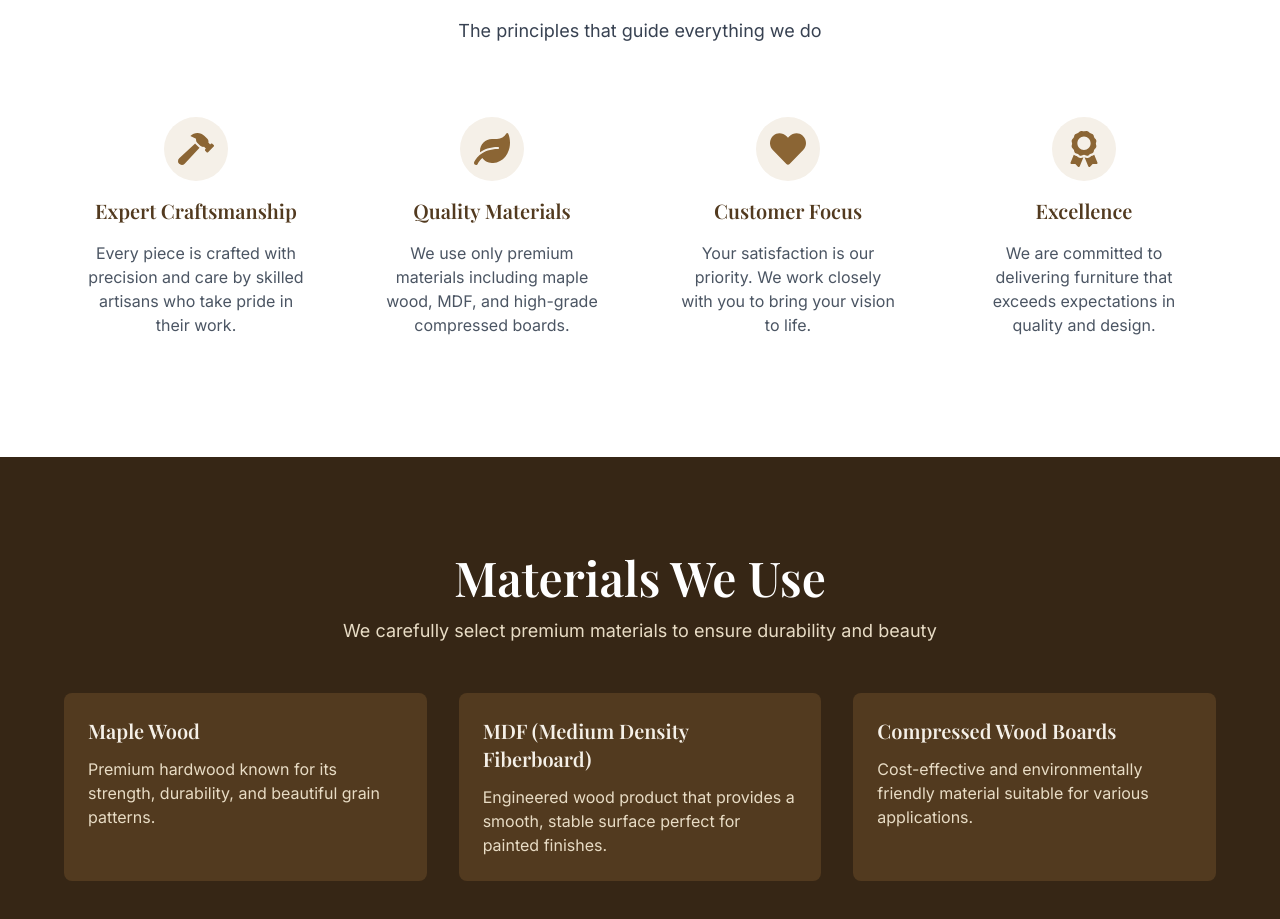
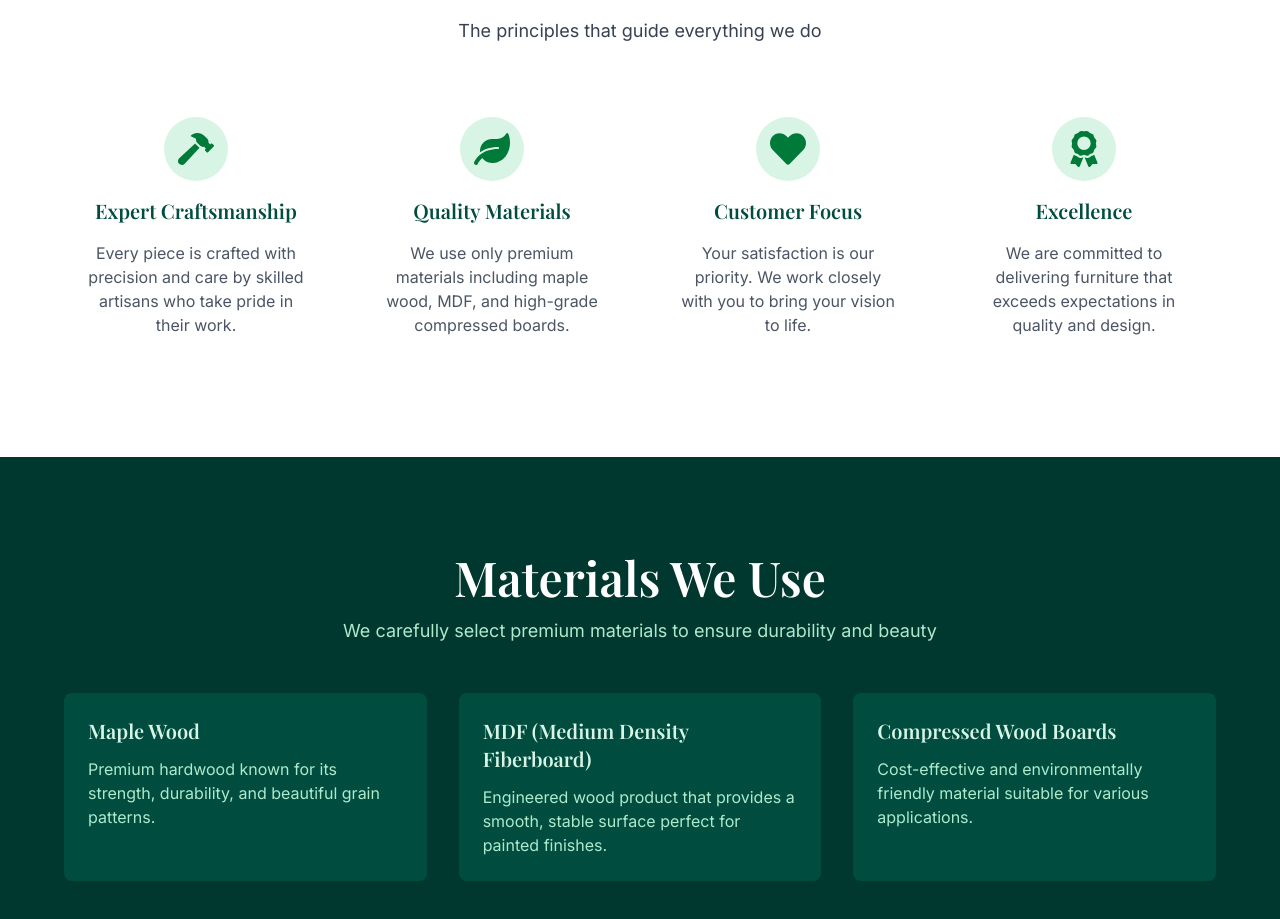
Before and after one commit to Hasa1O1/oaktimber-website, a React (Vite) app: page /about in a window 1280 px wide. Shown: the part 1867-2786 px from the top of the page. Built offline with nearby package versions, Linux system fonts and the light colour scheme; no server answers; the database is empty.

Commit message:
changed styling

```diff
--- a/src/components/layout/Header.jsx
+++ b/src/components/layout/Header.jsx
@@ -75,7 +75,7 @@ function Header() {
               className="w-12 h-12 rounded-lg transform group-hover:rotate-6 transition-transform duration-300"
             />
             <div>
-              <h1 className="text-2xl font-bold text-primary-800 tracking-tight">
+              <h1 className="text-2xl font-bold text-wood-dark tracking-tight">
                 OAKTIMBER
               </h1>
               <p className="text-xs text-primary-600 font-medium">
@@ -92,7 +92,7 @@ function Header() {
                 to={item.path}
                 className={`font-medium transition-colors duration-200 hover:text-primary-600 ${
                   getIsActive(item.path)
-                    ? 'text-primary-600 border-b-2 border-primary-600 pb-1'
+                    ? 'text-primary-600 border-b-2 border-accent-orange pb-1'
                     : 'text-gray-700'
                 }`}
               >
--- a/src/index.css
+++ b/src/index.css
@@ -10,7 +10,7 @@
   }
 
   h1, h2, h3, h4, h5, h6 {
-    @apply font-serif;
+    @apply font-serif text-wood-dark;
   }
 
   h1 {
@@ -29,15 +29,15 @@
 /* Custom component styles */
 @layer components {
   .btn-primary {
-    @apply px-6 py-3 bg-primary-600 hover:bg-primary-700 text-white font-semibold rounded-lg transition-all duration-300 shadow-md hover:shadow-lg transform hover:-translate-y-0.5;
+    @apply px-6 py-3 bg-primary-500 hover:bg-primary-600 text-white font-semibold rounded-lg transition-all duration-300 shadow-md shadow-primary-900/10 hover:shadow-lg hover:shadow-primary-900/20 transform hover:-translate-y-0.5;
   }
 
   .btn-secondary {
-    @apply px-6 py-3 bg-transparent border-2 border-primary-600 text-primary-700 hover:bg-primary-600 hover:text-white font-semibold rounded-lg transition-all duration-300;
+    @apply px-6 py-3 bg-transparent border-2 border-wood-dark text-wood-dark hover:bg-wood-dark hover:text-white font-semibold rounded-lg transition-all duration-300;
   }
 
   .card {
-    @apply bg-white rounded-lg shadow-md hover:shadow-xl transition-shadow duration-300 overflow-hidden;
+    @apply bg-white rounded-lg border border-primary-100 shadow-md shadow-primary-900/5 hover:border-primary-200 hover:shadow-xl hover:shadow-primary-900/10 transition-all duration-300 overflow-hidden;
   }
 
   .section-padding {
@@ -60,16 +60,16 @@ html {
 }
 
 ::-webkit-scrollbar-track {
-  background: #f5f0e8;
+  background: #fbfaf7;
 }
 
 ::-webkit-scrollbar-thumb {
-  background: #8b6534;
+  background: #603913;
   border-radius: 5px;
 }
 
 ::-webkit-scrollbar-thumb:hover {
-  background: #6e4e2a;
+  background: #009444;
 }
 
 .line-clamp-2 {
--- a/src/pages/Home.jsx
+++ b/src/pages/Home.jsx
@@ -198,13 +198,13 @@ function Home() {
     <div className="min-h-screen">
       {!heroImagesLoaded ? null : (
       <>
-      <section className="relative bg-gradient-to-br from-primary-50 via-accent-cream to-primary-100 section-padding">
+      <section className="relative bg-gradient-to-br from-accent-cream via-white to-primary-100 section-padding">
         <div className="container-custom">
           <div className="grid md:grid-cols-2 gap-12 items-center">
             <div className="space-y-6 animate-fade-in">
-              <h1 className="text-primary-900 leading-tight">
+              <h1 className="text-wood-dark leading-tight">
                 <EditableText page="home" section="hero_title" defaultValue="Crafting Timeless" />
-                <span className="block text-primary-600">
+                <span className="block text-primary-500">
                   <EditableText page="home" section="hero_highlight" defaultValue="Wooden Masterpieces" />
                 </span>
               </h1>
@@ -229,7 +229,7 @@ function Home() {
 
               <div className="flex flex-wrap gap-6 pt-6 border-t border-primary-200">
                 <div>
-                  <p className="text-3xl font-bold text-primary-700">
+                  <p className="text-3xl font-bold text-accent-orange">
                     <EditableText page="home" section="stat_projects_value" defaultValue="100+" />
                   </p>
                   <p className="text-sm text-gray-600">
@@ -237,7 +237,7 @@ function Home() {
                   </p>
                 </div>
                 <div>
-                  <p className="text-3xl font-bold text-primary-700">
+                  <p className="text-3xl font-bold text-accent-orange">
                     <EditableText page="home" section="stat_clients_value" defaultValue="50+" />
                   </p>
                   <p className="text-sm text-gray-600">
@@ -245,7 +245,7 @@ function Home() {
                   </p>
                 </div>
                 <div>
-                  <p className="text-3xl font-bold text-primary-700">
+                  <p className="text-3xl font-bold text-accent-orange">
                     <EditableText page="home" section="stat_rating_value" defaultValue="5 Star" />
                   </p>
                   <p className="text-sm text-gray-600">
@@ -268,8 +268,8 @@ function Home() {
                   <img src={image} alt="OAKTIMBER craftsmanship" className="w-full h-full object-cover" />
                 </div>
               ))}
-              <div className="absolute -bottom-6 -right-6 w-32 h-32 bg-primary-600 rounded-2xl opacity-20 -z-10"></div>
-              <div className="absolute -top-6 -left-6 w-24 h-24 bg-primary-400 rounded-full opacity-20 -z-10"></div>
+              <div className="absolute -bottom-6 -right-6 w-32 h-32 bg-accent-brown rounded-2xl opacity-20 -z-10"></div>
+              <div className="absolute -top-6 -left-6 w-24 h-24 bg-accent-orange rounded-full opacity-20 -z-10"></div>
             </div>
             <EditableHeroImages page="home" section="hero_images" defaultImages={heroImages} />
           </div>
@@ -279,7 +279,7 @@ function Home() {
       <section className="section-padding bg-white">
         <div className="container-custom">
           <div className="max-w-3xl mx-auto text-center space-y-6">
-            <h2 className="text-primary-900 animate-slide-up">
+            <h2 className="text-wood-dark animate-slide-up">
               <EditableText page="home" section="welcome_title" defaultValue="Welcome to OAKTIMBER" />
             </h2>
             <p className="text-lg text-gray-700 leading-relaxed">
@@ -298,10 +298,10 @@ function Home() {
         </div>
       </section>
 
-      <section className="section-padding bg-primary-50">
+      <section className="section-padding bg-accent-cream">
         <div className="container-custom">
           <div className="text-center mb-12">
-            <h2 className="text-primary-900 mb-4">
+            <h2 className="text-wood-dark mb-4">
               <EditableText page="home" section="featured_title" defaultValue="Featured Products & Services" />
             </h2>
             <p className="text-lg text-gray-700 max-w-2xl mx-auto">
@@ -377,7 +377,7 @@ function Home() {
                           )}
                         </div>
                       ) : (
-                        <div className="h-64 flex-shrink-0 bg-gradient-to-br from-primary-200 to-primary-400 flex items-center justify-center">
+                        <div className="h-64 flex-shrink-0 bg-gradient-to-br from-accent-brown to-primary-700 flex items-center justify-center">
                           <div className="text-center text-white p-4">
                             <p className="font-semibold">{product.title || product.name}</p>
                             <p className="text-sm opacity-90 mt-1">Product Image</p>
@@ -393,11 +393,11 @@ function Home() {
                           className="h-[248px] overflow-hidden"
                         >
                           <div className="flex items-start justify-between">
-                            <h3 className="text-primary-800">
+                            <h3 className="text-wood-dark">
                               {product.title || product.name}
                             </h3>
                             {product.price && (
-                              <span className="text-xl font-bold text-primary-600">
+                              <span className="text-xl font-bold text-accent-orange">
                                 {product.price}
                               </span>
                             )}
@@ -461,11 +461,11 @@ function Home() {
                 defaultValue="/images/why choose us image..jpg"
                 alt="OAKTIMBER workshop and craftsmanship"
               />
-              <div className="absolute -bottom-6 -right-6 w-32 h-32 bg-primary-400 rounded-2xl opacity-20 -z-10"></div>
+              <div className="absolute -bottom-6 -right-6 w-32 h-32 bg-accent-orange rounded-2xl opacity-20 -z-10"></div>
             </div>
 
             <div className="space-y-6">
-              <h2 className="text-primary-900">
+              <h2 className="text-wood-dark">
                 <EditableText page="home" section="why_title" defaultValue="Why Choose OAKTIMBER?" />
               </h2>
               <p className="text-gray-700 text-lg">
@@ -493,12 +493,12 @@ function Home() {
         </div>
       </section>
 
-      <section className="section-padding bg-gradient-to-r from-primary-600 to-primary-800 text-white">
+      <section className="section-padding bg-gradient-to-r from-accent-teal via-primary-700 to-primary-500 text-white">
         <div className="container-custom text-center">
           <h2 className="text-white mb-6">
             <EditableText page="home" section="cta_title" defaultValue="Ready to Transform Your Space?" />
           </h2>
-          <p className="text-xl text-primary-100 mb-8 max-w-2xl mx-auto">
+          <p className="text-xl text-primary-50 mb-8 max-w-2xl mx-auto">
             <EditableText
               page="home"
               section="cta_text"
@@ -511,7 +511,7 @@ function Home() {
               Contact Us Now
               <FaArrowRight />
             </Link>
-            <Link to="/gallery" className="px-8 py-4 bg-transparent border-2 border-white text-white font-semibold rounded-lg hover:bg-white hover:text-primary-700 transition-all duration-300 inline-flex items-center justify-center">
+            <Link to="/gallery" className="px-8 py-4 bg-transparent border-2 border-white text-white font-semibold rounded-lg hover:bg-white hover:text-wood-dark transition-all duration-300 inline-flex items-center justify-center">
               View Gallery
             </Link>
           </div>
--- a/tailwind.config.js
+++ b/tailwind.config.js
@@ -6,29 +6,32 @@ export default {
   ],
   theme: {
     extend: {
-      // Custom color palette inspired by wood and natural tones
+      // OAKTIMBER brand palette from the visual guidelines.
       colors: {
         primary: {
-          50: '#faf8f5',
-          100: '#f5f0e8',
-          200: '#e8dcc5',
-          300: '#d4bc92',
-          400: '#c19a5f',
-          500: '#a87c3f',
-          600: '#8b6534',
-          700: '#6e4e2a',
-          800: '#523a1f',
-          900: '#362615',
+          50: '#eefbf4',
+          100: '#d7f4e5',
+          200: '#afe9cc',
+          300: '#78d8a9',
+          400: '#35bb77',
+          500: '#009444',
+          600: '#007a38',
+          700: '#00632f',
+          800: '#004d40',
+          900: '#00382f',
         },
         wood: {
-          light: '#e8dcc5',
-          medium: '#c19a5f',
-          dark: '#6e4e2a',
+          light: '#B5834C',
+          medium: '#7a4b1f',
+          dark: '#603913',
         },
         accent: {
-          cream: '#faf8f5',
-          beige: '#e8dcc5',
-          brown: '#8b6534',
+          cream: '#fbfaf7',
+          beige: '#efe4d6',
+          brown: '#603913',
+          orange: '#F7921E',
+          teal: '#004D40',
+          gray: '#B5834C',
         }
       },
       fontFamily: {
```
Also changed, not shown: src/components/layout/Footer.jsx (+21 -21 lines).
